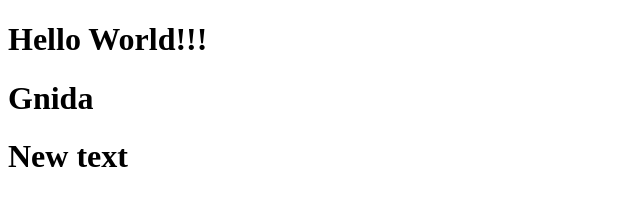
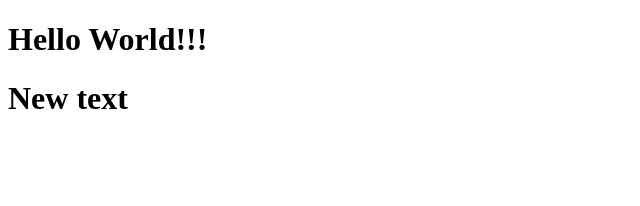
Before and after one commit to viktarbrutsis/project_Petrychenko, a plain HTML site: page index.html in a window 1280 px wide. Shown: the whole page, without its empty margins (0-640 px from the left). Drawn offline with Linux system fonts and the light colour scheme.

Commit message:
update index.html

```diff
--- a/index.html
+++ b/index.html
@@ -8,7 +8,7 @@
 </head>
 <body>
    <h1>Hello World!!!</h1>
-   <h1>Gnida</h1>
+
    <h1>New text</h1>
 
    <script src = 'js.js'></script>
```
